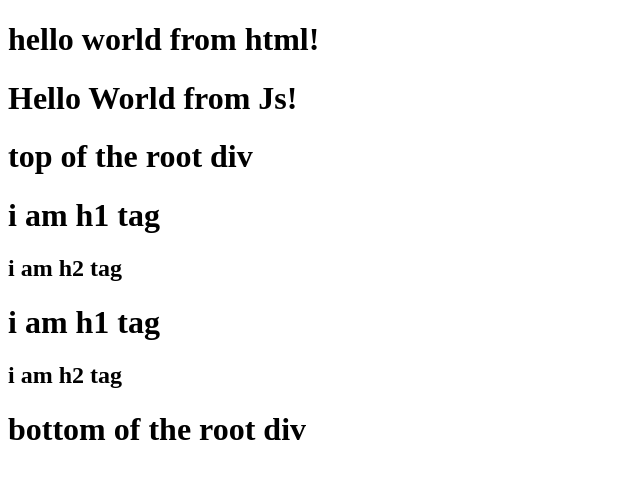
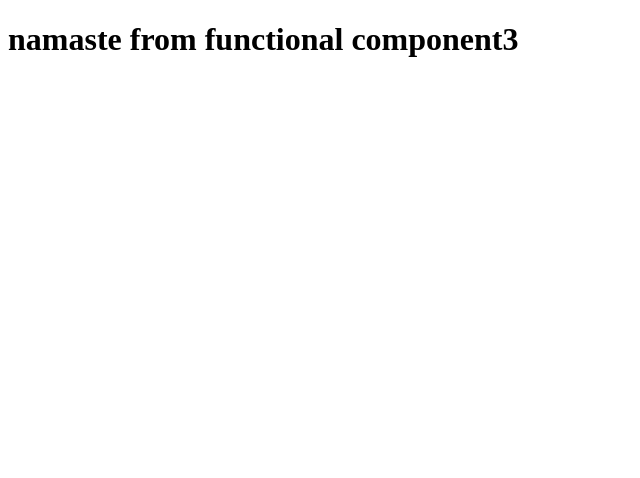
Before and after one commit to Yashpanchal0503/react, a React (Vite) app: page / in a window 1280 px wide. Shown: the top 478 px of the page, without its empty margins (0-640 px from the left). Built offline with nearby package versions, Linux system fonts and the light colour scheme.

Commit message:
episode 3

```diff
--- a/App.js
+++ b/App.js
@@ -1,48 +1,37 @@
 import React from "react";
 import ReactDOM from "react-dom/client";
-/*
-    <div id="parent">
-        <div id="child1">
-            <h1>i am h1 tag</h1>
-            <h2>i am h2 tag</h2>
+
+// JSX is HTML/XML-like syntax
+
+// React component
+const Title = () => {
+    return (
+        <h1 id="heading">
+            namaste react from jsx
+        </h1>
+    );
+};
+
+// Function-based component
+const HeadingComponent = () => {
+    return (
+        <div id="container">
+            <Title />
+            <h1>namaste from functional component</h1>
         </div>
-        <div id="child2">
-            <h1>i am h1 tag</h1>
-            <h2>i am h2 tag</h2>
-        </div>
+    );
+};
+
+// Implicit return
+const HeadingComponent2 = () => (
+    <div id="container">
+        <h1>namaste from functional component</h1>
     </div>
-*/
+);
 
-const parent =React.createElement("div",{id:"parent"},
-    [
-        React.createElement("div",{id:"child1"},
-            [
-                React.createElement("h1",{},"i am h1 tag"),
-                React.createElement("h2",{},"i am h2 tag")
-            ]
-        ),
-        React.createElement("div",{id:"child2"},
-            [
-                React.createElement("h1",{},"i am h1 tag"),
-                React.createElement("h2",{},"i am h2 tag")
-            ]
-        )
-    ]
-)
-
-
-
-
-
-const head = React.createElement(
-    "h1",
-    {id:"heading" , abc:"xyz"},
-    "hello world from react!"
-);
-console.log(head);// it will just give a object to us
-
-
+const HeadingComponent3 = () =>  <h1>namaste from functional component3</h1>
 
 
 const root = ReactDOM.createRoot(document.getElementById("root"));
-root.render(parent);
+
+root.render(<HeadingComponent3 />);
--- a/index.html
+++ b/index.html
@@ -7,18 +7,12 @@
     <link rel="stylesheet" href="./style.css">
 </head>
 <body>
-    <h1>hello world from html!</h1>
-    <script>
-        const h = document.createElement("h1");
-        h.innerHTML = "Hello World from Js!";
-        document.body.append(h);
-    </script>
 
-    <h1>top of the root div</h1>
+
     <div id="root">
         <h1>root div</h1>
     </div>
-    <h1>bottom of the root div</h1>
+
 
     <script type="module" src="./App.js">
 
--- a/package.json
+++ b/package.json
@@ -25,7 +25,7 @@
     "react": "^19.2.8",
     "react-dom": "^19.2.8"
   },
-  "browserlist":[
-      "last 2 version"
+  "browserslist": [
+  "last 2 versions"
   ]
 }
```
